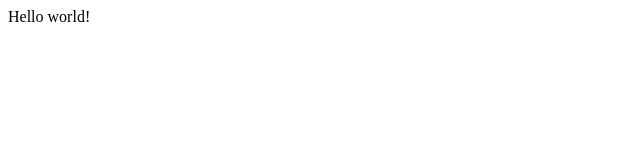
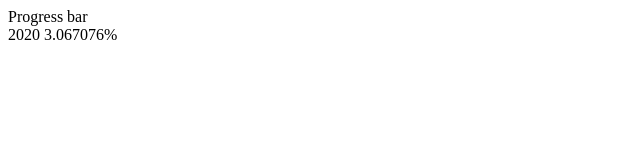
Before and after one commit to iz4blue/ttusi-clock, a Gatsby site: page / in a window 1280 px wide. Shown: the whole page, without its empty margins (0-640 px from the left). Built offline with nearby package versions, Linux system fonts and the light colour scheme; Gatsby itself is replaced by a stand-in of ours.

Commit message:
첫 커밋

```diff
--- a/src/pages/index.js
+++ b/src/pages/index.js
@@ -1,3 +1,20 @@
 import React from "react"
 
-export default () => <div>Hello world!</div>
+export default () => {
+  const date_now = new Date();
+  const date_first_2020 = new Date(2020, 0, 1, 0, 0, 0, 0);
+  const date_last_2020 = new Date(2020, 11, 31, 23, 59, 59, 999);
+
+  const ts_2020_total = date_last_2020.getTime() - date_first_2020.getTime();
+  const ts_now_from_first_2020 = date_now.getTime() - date_first_2020.getTime();
+
+  const percent = ts_now_from_first_2020 / ts_2020_total * 100
+  console.log(percent)
+
+  return (
+    <div>
+      <div>Progress bar</div>
+      <div>2020 {percent.toFixed(6)}%</div>
+    </div>
+  )
+}
```
